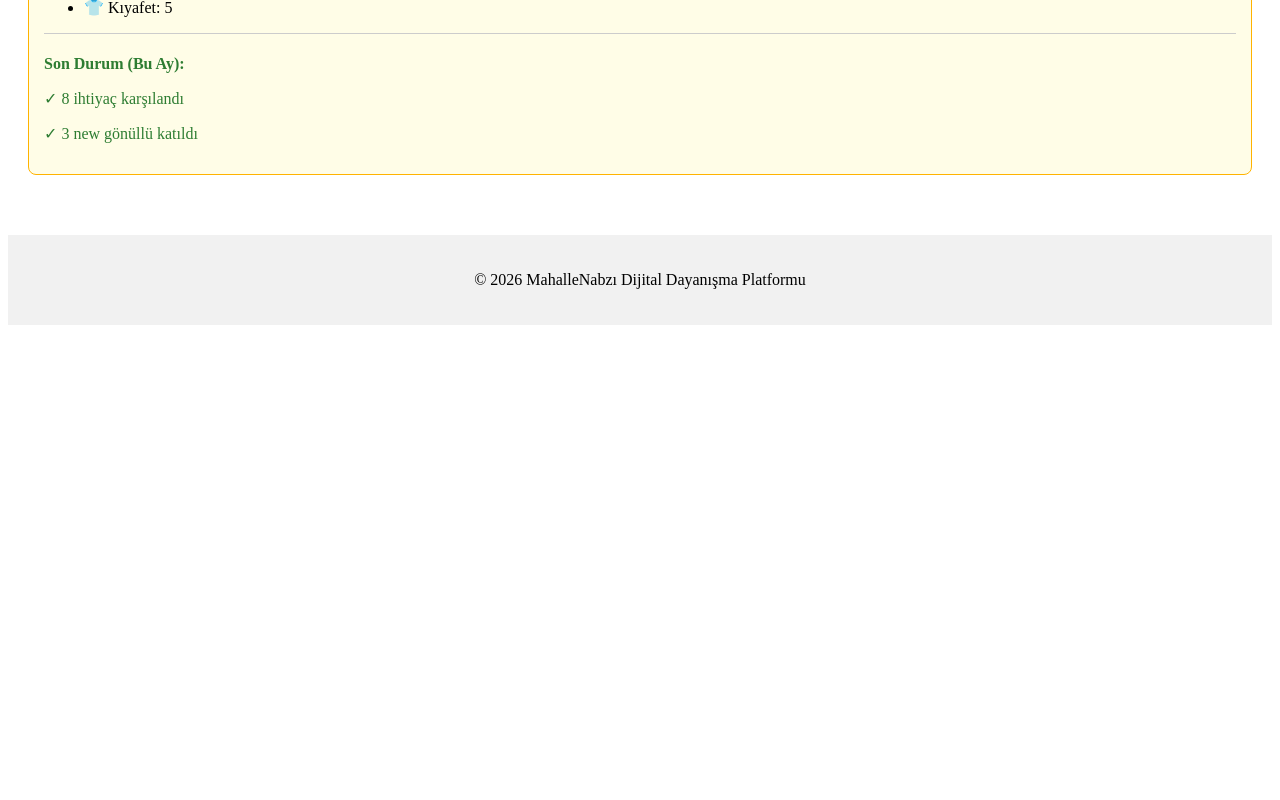
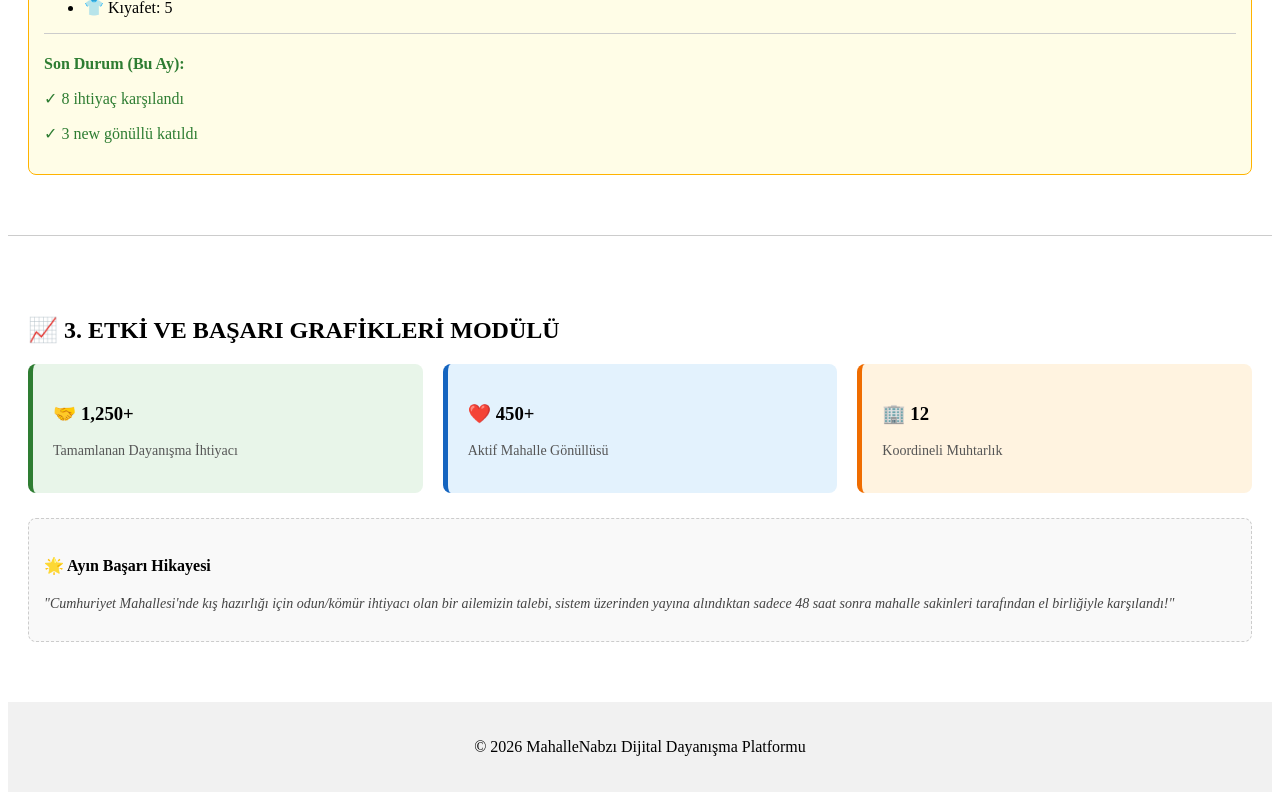
Before and after one commit to zehradenizli4/mahalle-nabzi-react, a React (Vite) app: page / in a window 1280 px wide. Shown: the part 1041-1841 px from the top of the page. Before the commit the page ends 1374 px from the top, so only its background shows below. Built offline with nearby package versions, Linux system fonts and the light colour scheme.

Commit message:
App ana bilesenine etki ve basari grafikleri sayfasi baglandi

```diff
--- a/src/App.jsx
+++ b/src/App.jsx
@@ -1,7 +1,8 @@
 import React from 'react'
 import Navbar from './components/Navbar'
 import Home from './pages/Home'
-import AnalysisMap from './pages/AnalysisMap' // Yeni ekledik
+import AnalysisMap from './pages/AnalysisMap'
+import ImpactSuccess from './pages/ImpactSuccess' // Yeni ekledik
 
 function App() {
   return (
@@ -9,12 +10,13 @@ function App() {
       <Navbar />
 
       <Home />
-
-      {/* Sayfalar arasına şık bir çizgi çekiyoruz */}
       <hr style={{ margin: '40px 0', border: '0', borderTop: '1px solid #ccc' }} />
 
-      {/* Yeni eklediğimiz sayfa */}
       <AnalysisMap />
+      <hr style={{ margin: '40px 0', border: '0', borderTop: '1px solid #ccc' }} />
+
+      {/* Yeni eklediğimiz modül */}
+      <ImpactSuccess />
 
       <footer style={{ textAlign: 'center', padding: '20px', background: '#f1f1f1', marginTop: '40px' }}>
         <p>© 2026 MahalleNabzı Dijital Dayanışma Platformu</p>
```
